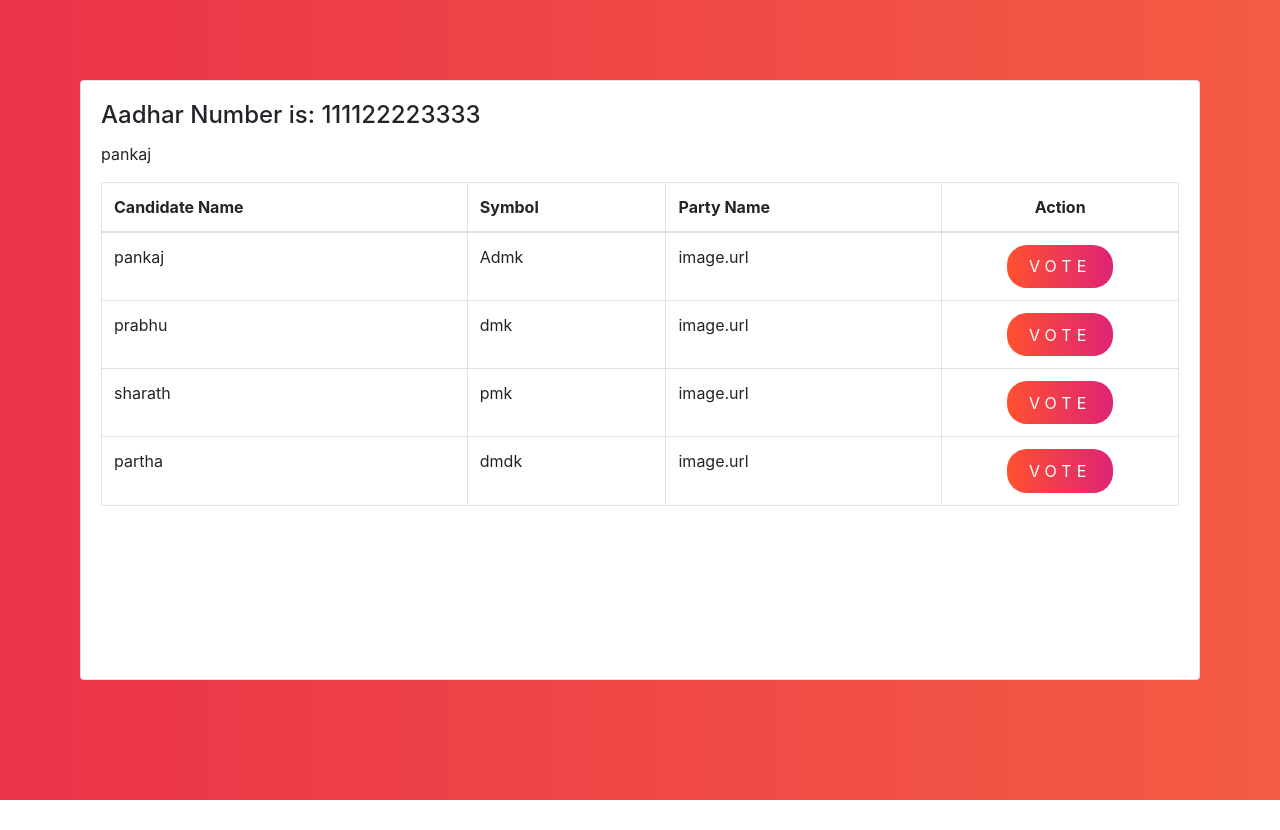
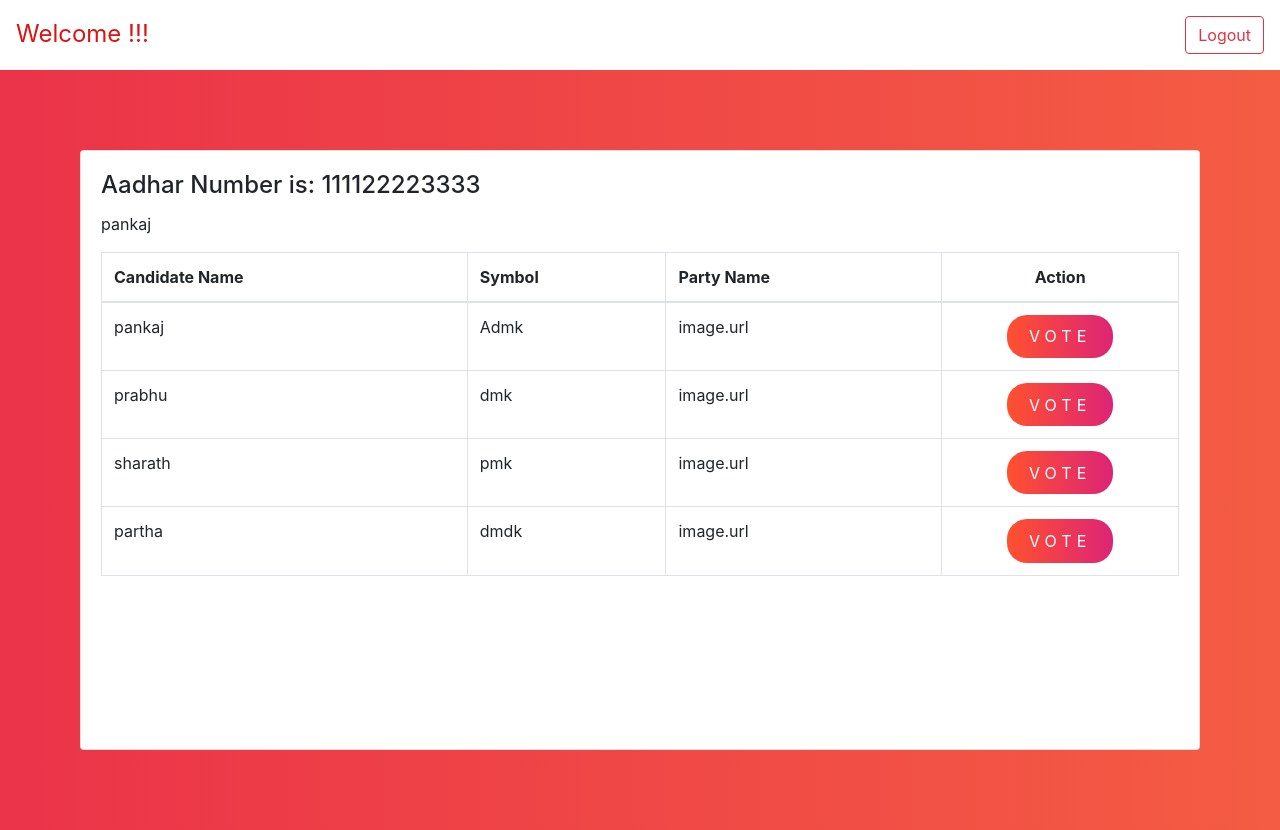
Before and after one commit to Prabhuadams983/OVS-WEB, an Angular app: page /user in a window 1280 px wide. Before the commit the page ends 800 px from the top, so only its background shows below. Built offline with nearby package versions, Linux system fonts and the light colour scheme.

Commit message:
Added-nav-bar

```diff
--- a/package.json
+++ b/package.json
@@ -20,6 +20,7 @@
     "@angular/platform-browser-dynamic": "~8.2.14",
     "@angular/router": "~8.2.14",
     "bootstrap": "^4.5.0",
+    "font-awesome": "^4.7.0",
     "rxjs": "~6.4.0",
     "tslib": "^1.10.0",
     "zone.js": "~0.9.1"
--- a/src/app/admin/admin.component.html
+++ b/src/app/admin/admin.component.html
@@ -1,3 +1,9 @@
+
+
+<app-navbar></app-navbar>
+
+
+
 <div class="container">
     <nav>
         <div class="nav nav-tabs" role="tablist">
--- a/src/app/app.module.ts
+++ b/src/app/app.module.ts
@@ -11,6 +11,7 @@ import { UserTabComponent } from './admin/user-tab/user-tab.component';
 import {HttpClientModule} from '@angular/common/http';
 import { AdminServiceService } from './services/adminService/admin-service.service';
 import { UserComponent } from './user/user.component';
+import { NavbarComponent } from './navbar/navbar.component';
 
 
 @NgModule({
@@ -21,7 +22,8 @@ import { UserComponent } from './user/user.component';
     LocationTabComponent,
     CandidateTabComponent,
     UserTabComponent,
-    UserComponent
+    UserComponent,
+    NavbarComponent
   ],
   imports: [
     BrowserModule,
--- a/src/app/login/login.component.html
+++ b/src/app/login/login.component.html
@@ -1,22 +1,29 @@
 <div class="login-form">
     <div class="form-content">
         <h4 class="text-center">{{header | uppercase}}</h4>
+
         <div *ngIf="showAdmin">
-            <form class="admin">
+            <form class="admin" #adminForm="ngForm" (submit)="adminLogin()" >
                 <div class="form-group mb-3">
-                    <input type="email" class="form-input" placeholder="E-mail">
+                    <input type="email" class="form-input" placeholder="E-mail" required name="emailId" ngModel #mailId="ngModel"
+                    [class.invalid-form]="mailId.invalid && mailId.touched">
+                    <span class="text-danger" *ngIf="(mailId.invalid && mailId.touched) || (adminForm.submitted && mailId.invalid)">Enter Mail Id</span>
                 </div>
                 <div class="form-group mb-3">
-                    <input type="password" class="form-input" placeholder="Password">
+                    <input type="password" class="form-input" placeholder="Password" required name="password" ngModel #password="ngModel"
+                    [class.invalid-form]="password.invalid && password.touched">
+                    <span class="text-danger" *ngIf="(password.invalid && password.touched) || (adminForm.submitted && password.invalid)" >Enter Password</span>
+
                 </div>
                 <div class="form-group">
-                    <button type="button" class="block-btn">Login</button>
+                    <button type="submit" class="block-btn">Login</button>
                 </div>
                 <h6 class="text-center">Users Login <a (click)="toggle()">here</a></h6>
             </form>
         </div>
+
         <div *ngIf="showUser">
-            <form class="user" #userForm="ngForm" (submit)="login()">
+            <form class="user" #userForm="ngForm" (submit)="userLogin()">
                 <div class="form-group mb-3">
                     <input type="text" placeholder="Aadhar Number" class="form-input" required name="aadharId" ngModel maxLength="12" #aadharId="ngModel"
                     [class.invalid-form]="aadharId.invalid && aadharId.touched" minLength="12">
--- a/src/app/login/login.component.ts
+++ b/src/app/login/login.component.ts
@@ -10,6 +10,7 @@ import { UserService } from '../services/userService/user.service';
 })
 export class LoginComponent implements OnInit {
   @ViewChild('userForm',{static:false}) userForm:NgForm;
+  @ViewChild("adminForm",{static:false}) adminForm:NgForm;
 
   header:String='admin';
   showAdmin:boolean=true;
@@ -32,7 +33,7 @@ export class LoginComponent implements OnInit {
     }
   }
 
-  login(){
+  userLogin(){
     if(this.userForm.valid){
       // call api
 
@@ -43,4 +44,12 @@ export class LoginComponent implements OnInit {
     }
   }
 
+  adminLogin(){
+    if(this.adminForm.valid){
+     // this.userService.adminLogin(this.adminForm.value);
+      console.log(this.adminForm.value);
+
+    }
+  }
+
 }
--- /dev/null
+++ b/src/app/navbar/navbar.component.css
@@ -0,0 +1,39 @@
+
+.topnav {
+    overflow: hidden;
+    background-color: #ffffff;
+  }
+
+  .topnav a {
+    float: left;
+    color: #db1313;
+    text-align: center;
+    padding: 14px 16px;
+    text-decoration: none;
+    font-size: 17px;
+  }
+
+  .title{
+      float: left;
+      color: #db1313;
+      margin-left: 1rem;
+      margin-top: 1rem;
+      margin-bottom: 1rem;
+      font-size: 24px;
+  }
+
+
+  .right-side-button{
+    float:right;
+    margin-right: 1rem;
+    margin-top: 1rem;
+    margin-bottom: 1rem;
+    background: linear-gradient(#FF512F,#DD2476);
+    color: #ffffff;
+    border: none;
+    padding: 6px 12px;
+    /* border-bottom-right-radius: 20%;
+    border-bottom-left-radius:20%;
+    border-top-left-radius: 20%;
+    border-top-right-radius: 20%; */
+}
--- /dev/null
+++ b/src/app/navbar/navbar.component.html
@@ -0,0 +1,7 @@
+<nav class="topnav">
+
+    <p class="title">Welcome !!!</p>
+    <!-- <button type="submit" class="right-side-button">Logout</button> -->
+    <button style="float:right;margin:1rem;"type="button" class="btn btn-outline-danger">Logout</button>
+
+</nav>
--- /dev/null
+++ b/src/app/navbar/navbar.component.ts
@@ -0,0 +1,15 @@
+import { Component, OnInit } from '@angular/core';
+
+@Component({
+  selector: 'app-navbar',
+  templateUrl: './navbar.component.html',
+  styleUrls: ['./navbar.component.css']
+})
+export class NavbarComponent implements OnInit {
+
+  constructor() { }
+
+  ngOnInit() {
+  }
+
+}
--- a/src/app/user/user.component.html
+++ b/src/app/user/user.component.html
@@ -1,3 +1,4 @@
+<app-navbar></app-navbar>
 <div class="card">
     <div class="card-body">
       <h4 class="card-title">Aadhar Number is: {{aadhar}}</h4>
```
Also changed, not shown: src/app/services/userService/user.service.ts (+9 -2 lines), src/app/admin/admin.component.css (line endings or trailing spaces), 2 other files (tests, documents, lock files or other folders).
